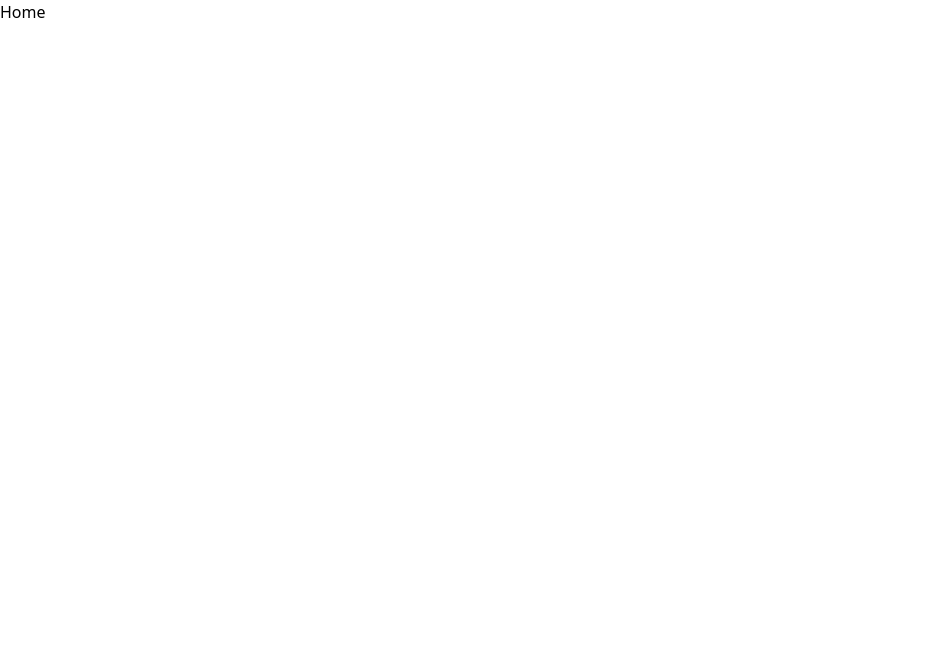
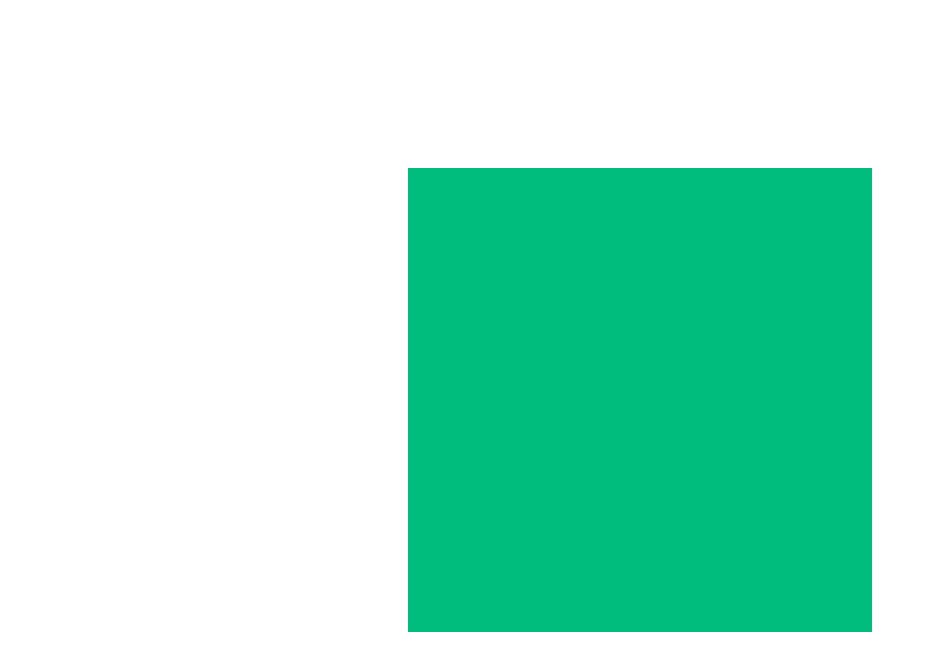
Before and after one commit to LeoLu0602/chess, a Next.js app in the folder client/: page / in a window 1280 px wide. Shown: the top 670 px of the page, without its empty margins (0-934 px from the left). Built offline with nearby package versions, Linux system fonts and the light colour scheme.

Commit message:
feat: add board

```diff
--- a/client/app/layout.tsx
+++ b/client/app/layout.tsx
@@ -1,20 +1,9 @@
-import type { Metadata } from "next";
-import { Geist, Geist_Mono } from "next/font/google";
-import "./globals.css";
-
-const geistSans = Geist({
-  variable: "--font-geist-sans",
-  subsets: ["latin"],
-});
-
-const geistMono = Geist_Mono({
-  variable: "--font-geist-mono",
-  subsets: ["latin"],
-});
+import type { Metadata } from 'next';
+import './globals.css';
 
 export const metadata: Metadata = {
-  title: "Multiplayer Chess",
-  description: "",
+    title: 'Multiplayer Chess',
+    description: '',
 };
 
 export default function RootLayout({
@@ -24,11 +13,7 @@ export default function RootLayout({
 }>) {
     return (
         <html lang="en">
-      <body
-        className={`${geistSans.variable} ${geistMono.variable} antialiased`}
-      >
-        {children}
-      </body>
+            <body>{children}</body>
         </html>
     );
 }
--- a/client/app/page.tsx
+++ b/client/app/page.tsx
@@ -1,3 +1,11 @@
+import Board from '@/components/Board';
+
 export default function Home() {
-    return <>Home</>;
+    return (
+        <main className="fixed left-0 top-0 w-screen h-screen flex justify-center items-center">
+            <div className="h-[464px] w-[464px]">
+                <Board />
+            </div>
+        </main>
+    );
 }
--- /dev/null
+++ b/client/components/Board.tsx
@@ -0,0 +1,3 @@
+export default function Board() {
+    return <div className="w-full h-full bg-emerald-500"></div>;
+}
```
Lines whose indentation alone changed are shown as unchanged.
